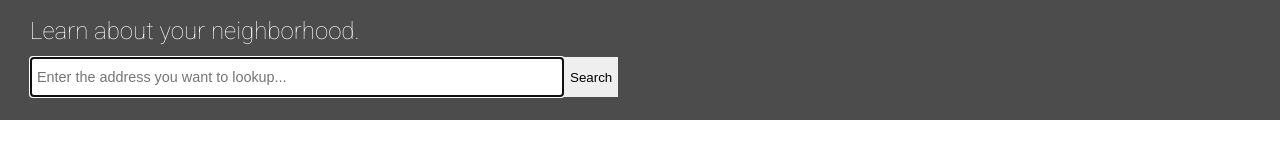
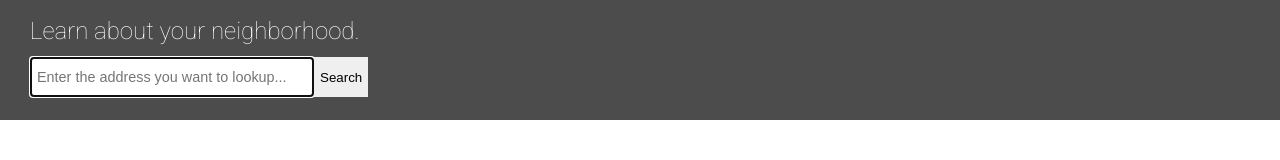
Before and after one commit to raesylin/raesylin.github.io, a plain HTML site: page neighborhoodMap/index.html in a window 1280 px wide. Drawn offline with Linux system fonts and the light colour scheme; some packages are replaced by stand-ins of ours.

Commit message:
Changed input box size

```diff
--- a/neighborhoodMap/index.html
+++ b/neighborhoodMap/index.html
@@ -18,7 +18,7 @@
 			<div class="form-container">
 				<div class="hint"><h1><a href="index.html">Learn about your neighborhood.</a></h1></div>
 				<form id="setMapForm" class="setMapForm" data-bind="submit: newHome">
-					<input id="inputAddress" type="text" placeholder="Enter the address you want to lookup..." name="address"  size=60 autofocus=true data-bind="value: address">
+					<input id="inputAddress" type="text" placeholder="Enter the address you want to lookup..." name="address"  size=30 autofocus=true data-bind="value: address">
 					<button type="submit" name="submit" id="searchButton">Search</button>
 				</form>
 			</div>
```
